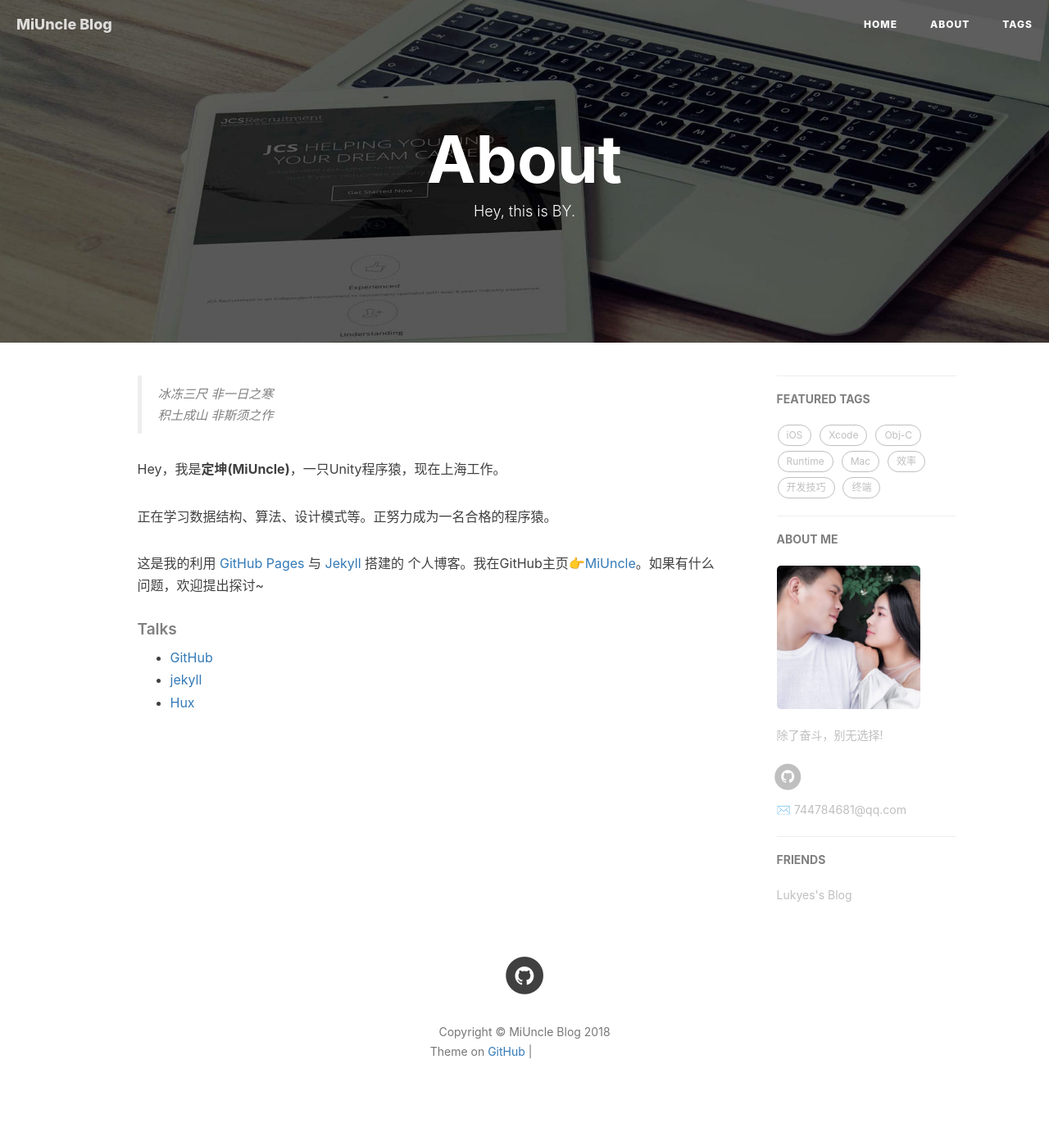
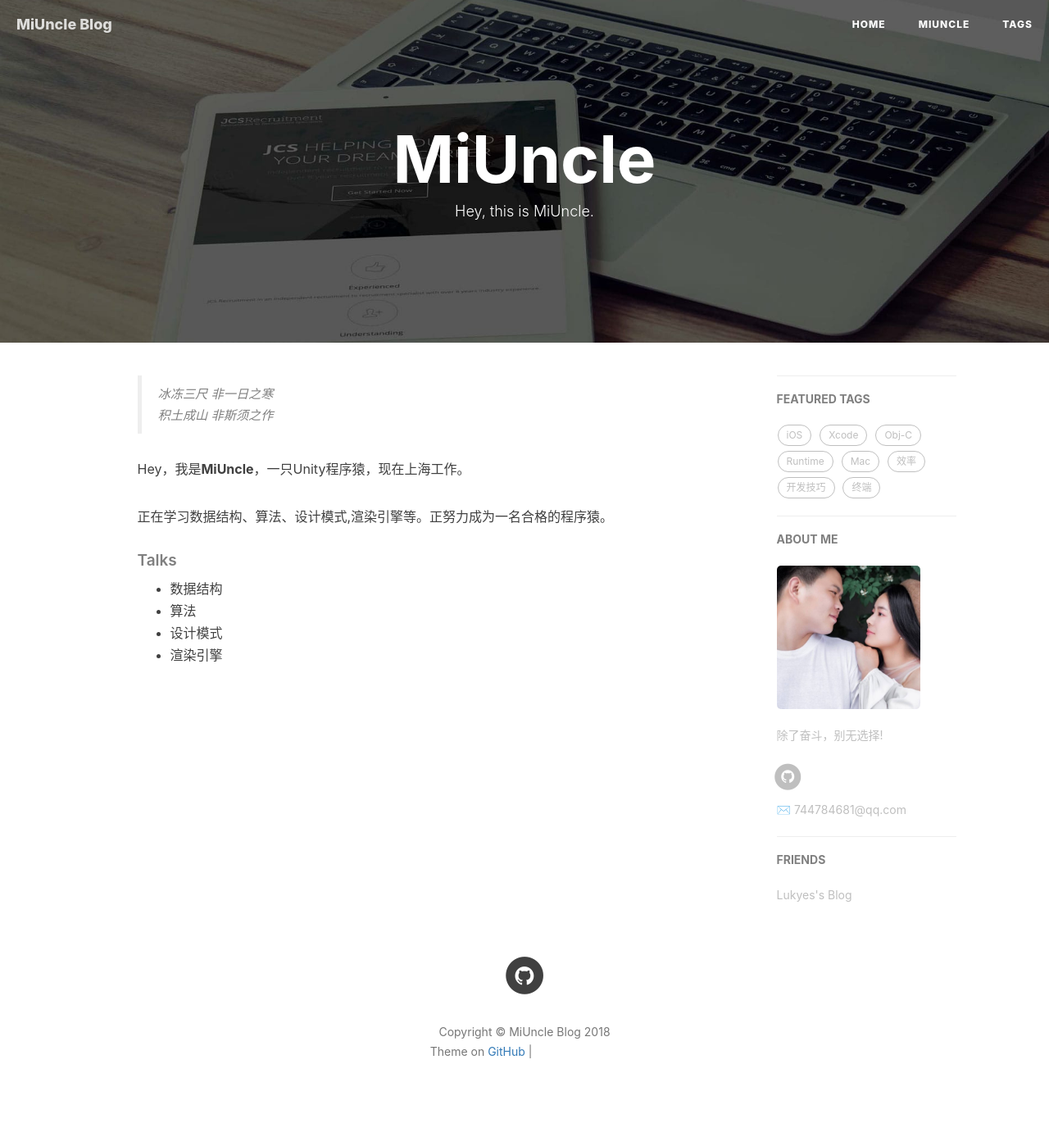
Before and after one commit to DuPrince/DuPrince.github.io, a Jekyll site: the page built from about.html, in a window 1280 px wide. Shown: the whole page at 82% size. Built offline with Jekyll 4.4.1, drawn with Linux system fonts in a browser that asks for light colours; nearby versions of some CDN libraries; comment, search, counter and statistics services are not loaded; grey boxes are pictures that could not be loaded.

Commit message:
修改about

```diff
--- a/about.html
+++ b/about.html
@@ -1,30 +1,21 @@
 ---
 layout: page
-title: "About"
-description: "Hey, this is BY."
+title: "MiUncle"
+description: "Hey, this is MiUncle."
 header-img: "img/post-bg-rwd.jpg"
 ---
 <!-- Chinese Version -->
 <div class="zh post-container">
-
-    <!--copied from markdown -->
     <blockquote><p>冰冻三尺 非一日之寒<br>
     积土成山 非斯须之作</p></blockquote>
-
-    <p>Hey，我是<strong>定坤(MiUncle)</strong>，一只Unity程序猿，现在上海工作。</p>
-
-    <p>正在学习数据结构、算法、设计模式等。正努力成为一名合格的程序猿。</p>
-
-    <p>这是我的利用 <a href="https://pages.github.com/">GitHub Pages</a> 与 <a href="http://jekyll.com.cn/">Jekyll</a> 搭建的 个人博客。我在GitHub主页<a href="https://kaifone.com">👉MiUncle</a>。如果有什么问题，欢迎提出探讨~</p>
-
-    <p></p>
-
+    <p>Hey，我是<strong>MiUncle</strong>，一只Unity程序猿，现在上海工作。</p>
+    <p>正在学习数据结构、算法、设计模式,渲染引擎等。正努力成为一名合格的程序猿。</p>
     <h5>Talks</h5>
-
     <ul>
-        <li><a href="https://github.com">GitHub</a></li>
-        <li><a href="http://jekyll.com.cn/">jekyll</a></li>
-        <li><a href="http://huangxuan.me/">Hux</a></li>
+        <li>数据结构</li>
+        <li>算法</li>
+        <li>设计模式</li>
+		<li>渲染引擎</li>
     </ul>
 </div>
 
```
